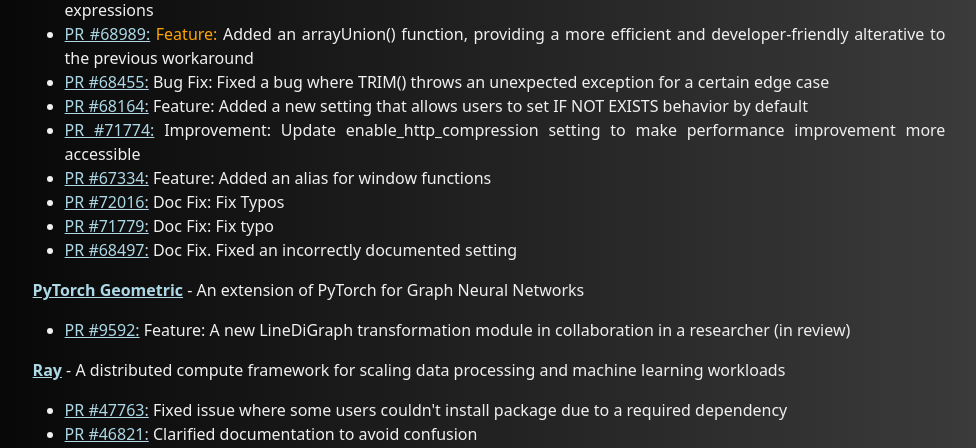
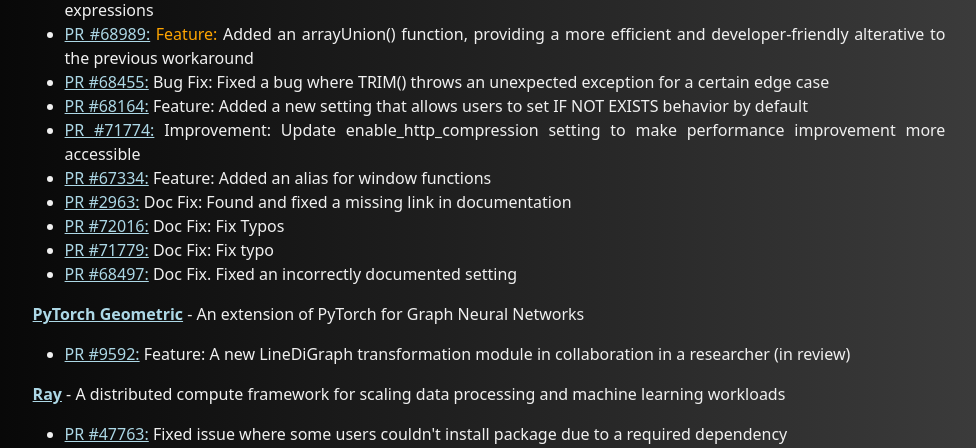
Before and after one commit to petern48/petern48-io, a Flask app: page /open-source in a window 1280 px wide. Shown: the part 339-787 px from the top of the page, without its empty margins (151-1127 px from the left). Run offline with Flask 3, Linux system fonts and the light colour scheme.

Commit message:
Add PR #2963

```diff
--- a/templates/open-source.html
+++ b/templates/open-source.html
@@ -54,6 +54,10 @@
             <li>
                 <a href="https://github.com/ClickHouse/ClickHouse/pull/67334" target="_blank">PR #67334:</a>
                 Feature: Added an alias for window functions
+            </li>
+            <li>
+                <a href="https://github.com/ClickHouse/clickhouse-docs/pull/2963" target="_blank">PR #2963:</a>
+                Doc Fix: Found and fixed a missing link in documentation
             </li>
             <li>
                 <a href="https://github.com/ClickHouse/ClickHouse/pull/72016" target="_blank">PR #72016:</a>
```
